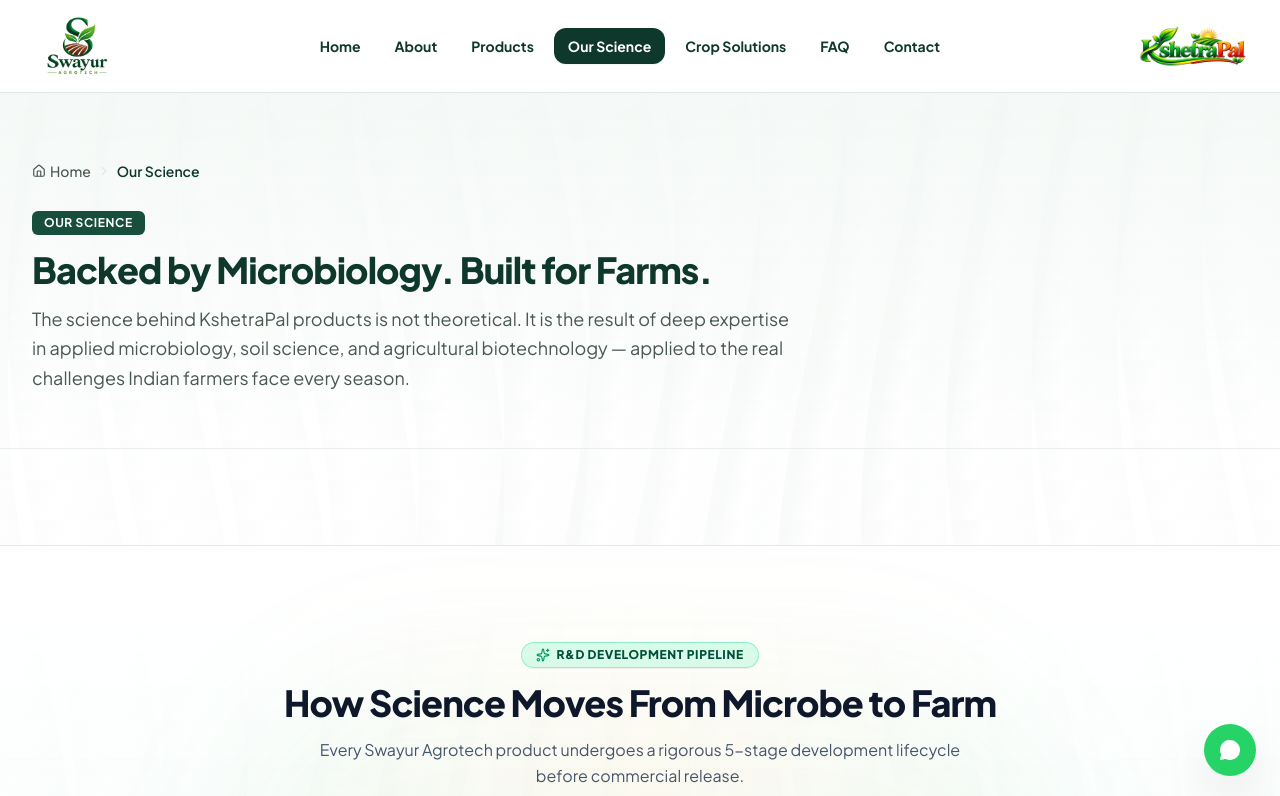
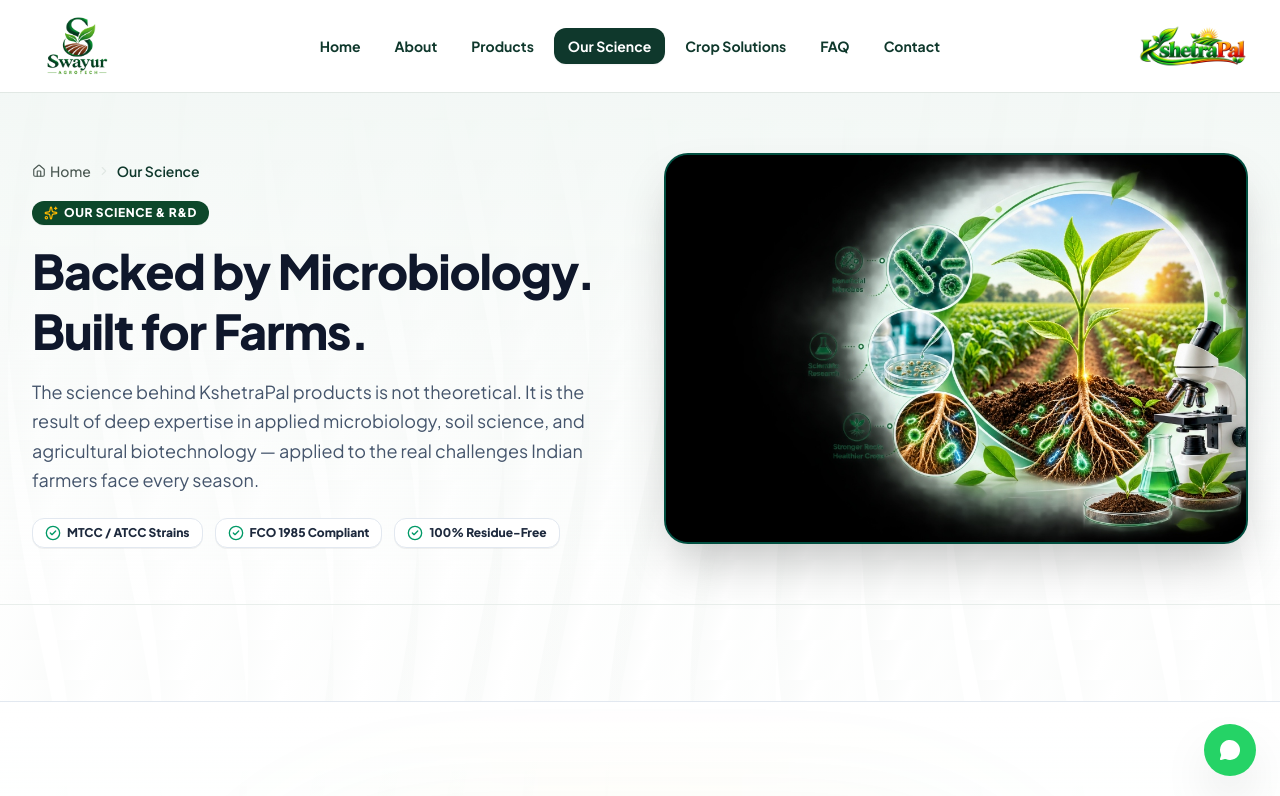
Before and after one commit to dakshsoni1005/Swayur_Website, a Next.js app: page /our-science in a window 1280 px wide. Shown: the top 796 px of the page. Built offline with nearby package versions, Linux system fonts and the light colour scheme; no server answers.

Commit message:
feat: update Our Science page hero to 2-column layout with microbiology illustration asset

```diff
--- a/src/app/our-science/page.tsx
+++ b/src/app/our-science/page.tsx
@@ -1,5 +1,6 @@
 import React from 'react';
 import { Metadata } from 'next';
+import Image from 'next/image';
 import {
   Microscope,
   FlaskConical,
@@ -8,6 +9,8 @@
   Sprout,
   Recycle,
   FileCheck2,
+  Sparkles,
+  CheckCircle2,
 } from 'lucide-react';
 import { seoData } from '@/data/seo';
 import {
@@ -15,12 +18,12 @@
   qualityPromiseData,
 } from '@/data/science';
 import { Container } from '@/components/layout/Container';
-import { PageHeader } from '@/components/layout/PageHeader';
 import { SectionHeading } from '@/components/ui/SectionHeading';
 import { Card } from '@/components/ui/Card';
 import { CTASection } from '@/components/sections/CTASection';
 import { PipelineSection } from '@/components/science/PipelineSection';
 import { Badge } from '@/components/ui/Badge';
+import { Breadcrumbs } from '@/components/navigation/Breadcrumbs';
 
 export const metadata: Metadata = {
   title: seoData['our-science']?.metaTitle || 'Our Science & R&D | Swayur Agrotech',
@@ -49,13 +52,60 @@
 
   return (
     <div className="space-y-16 sm:space-y-24 pb-12">
-      {/* 1. Science Hero */}
-      <PageHeader
-        badge="OUR SCIENCE"
-        title="Backed by Microbiology. Built for Farms."
-        subtitle="The science behind KshetraPal products is not theoretical. It is the result of deep expertise in applied microbiology, soil science, and agricultural biotechnology — applied to the real challenges Indian farmers face every season."
-        breadcrumbs={[{ label: 'Our Science' }]}
-      />
+      {/* 1. Science 2-Column Hero Section with Microbiology Illustration */}
+      <div className="bg-gradient-to-b from-agri-pale/80 via-agri-pale/30 to-transparent py-10 sm:py-14 border-b border-agri-border/60">
+        <Container>
+          <div className="grid grid-cols-1 lg:grid-cols-12 gap-8 lg:gap-12 items-center">
+            {/* Left Column: Title, Subtitle, Badges */}
+            <div className="lg:col-span-6 space-y-4">
+              <Breadcrumbs items={[{ label: 'Our Science' }]} className="mb-2" />
+
+              <div className="inline-flex items-center gap-1.5 px-3 py-1 rounded-full bg-[#0d472a] text-white text-xs font-black uppercase tracking-wider shadow-2xs">
+                <Sparkles className="w-3.5 h-3.5 text-amber-400" />
+                OUR SCIENCE & R&D
+              </div>
+
+              <h1 className="text-3xl sm:text-4xl lg:text-5xl font-black text-slate-900 tracking-tight leading-tight">
+                Backed by Microbiology. Built for Farms.
+              </h1>
+
+              <p className="text-base sm:text-lg text-slate-600 leading-relaxed font-normal">
+                The science behind KshetraPal products is not theoretical. It is the result of deep expertise in applied microbiology, soil science, and agricultural biotechnology — applied to the real challenges Indian farmers face every season.
+              </p>
+
+              <div className="pt-2 flex flex-wrap gap-3">
+                <div className="flex items-center gap-1.5 px-3 py-1.5 rounded-xl bg-white border border-slate-200 text-xs font-extrabold text-slate-800 shadow-2xs">
+                  <CheckCircle2 className="w-4 h-4 text-emerald-600" />
+                  <span>MTCC / ATCC Strains</span>
+                </div>
+                <div className="flex items-center gap-1.5 px-3 py-1.5 rounded-xl bg-white border border-slate-200 text-xs font-extrabold text-slate-800 shadow-2xs">
+                  <CheckCircle2 className="w-4 h-4 text-emerald-600" />
+                  <span>FCO 1985 Compliant</span>
+                </div>
+                <div className="flex items-center gap-1.5 px-3 py-1.5 rounded-xl bg-white border border-slate-200 text-xs font-extrabold text-slate-800 shadow-2xs">
+                  <CheckCircle2 className="w-4 h-4 text-emerald-600" />
+                  <span>100% Residue-Free</span>
+                </div>
+              </div>
+            </div>
+
+            {/* Right Column: User Science Microbiology Asset Illustration */}
+            <div className="lg:col-span-6 flex justify-center">
+              <div className="relative w-full rounded-3xl overflow-hidden shadow-2xl border-2 border-emerald-500/40 group bg-slate-950">
+                <Image
+                  src="/images/science/microbiology-science-hero.jpg"
+                  alt="Swayur Agrotech Applied Microbiology & Soil Science"
+                  width={800}
+                  height={540}
+                  priority
+                  className="w-full h-auto object-cover transition-transform duration-500 group-hover:scale-105"
+                />
+                <div className="absolute inset-0 ring-1 ring-inset ring-black/10 rounded-3xl pointer-events-none" />
+              </div>
+            </div>
+          </div>
+        </Container>
+      </div>
 
       {/* 2. R&D Development Pipeline */}
       <PipelineSection />
```
